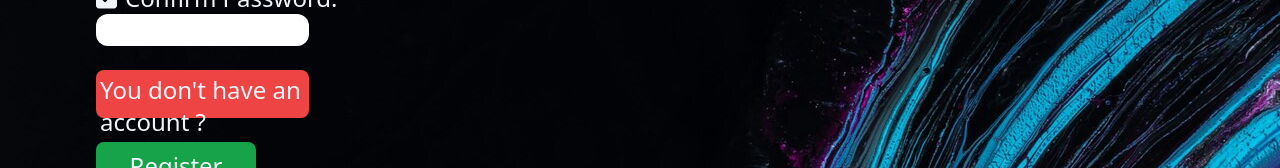
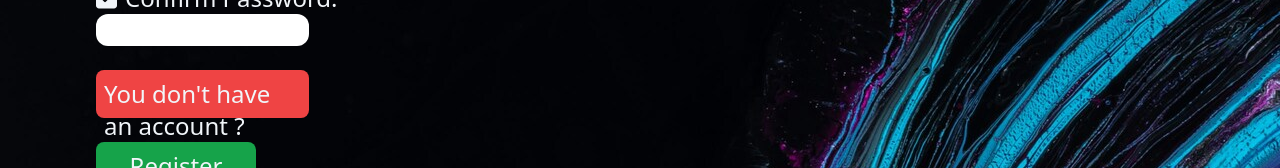
Before and after one commit to jacekzielinski87/Your-Space-App, a React (Vite) app: page / in a window 1280 px wide. Shown: the part 378-546 px from the top of the page. Built offline with nearby package versions, Linux system fonts and the light colour scheme.

Commit message:
Registration Form done

```diff
--- a/src/components/RegistrationForm.jsx
+++ b/src/components/RegistrationForm.jsx
@@ -85,7 +85,7 @@ const RegistrationForm = () => {
           required
         />
       </div>
-      <p className='text-2xl flex justify-end bg-red-500 rounded-lg w-1/3 h-12 p-1 '>You don't have an account ?</p>
+      <p className='text-2xl flex justify-end bg-red-500 rounded-lg w-1/3 h-12 p-2'>You don't have an account ?</p>
       <button className='text-2xl flex p-2 w-40 h-12 rounded-lg bg-green-600' type="submit"> Register now</button>
     </form>
     </div>
```
